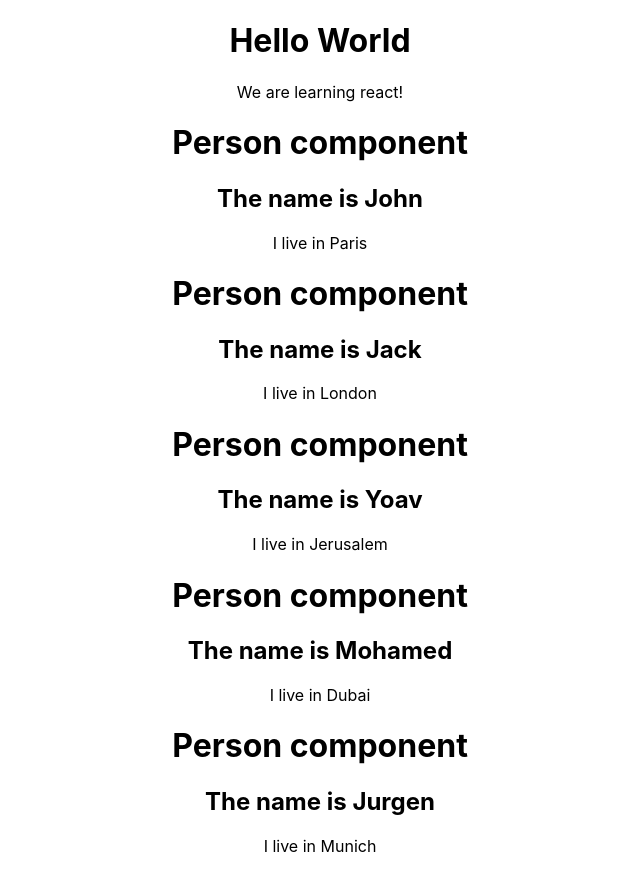
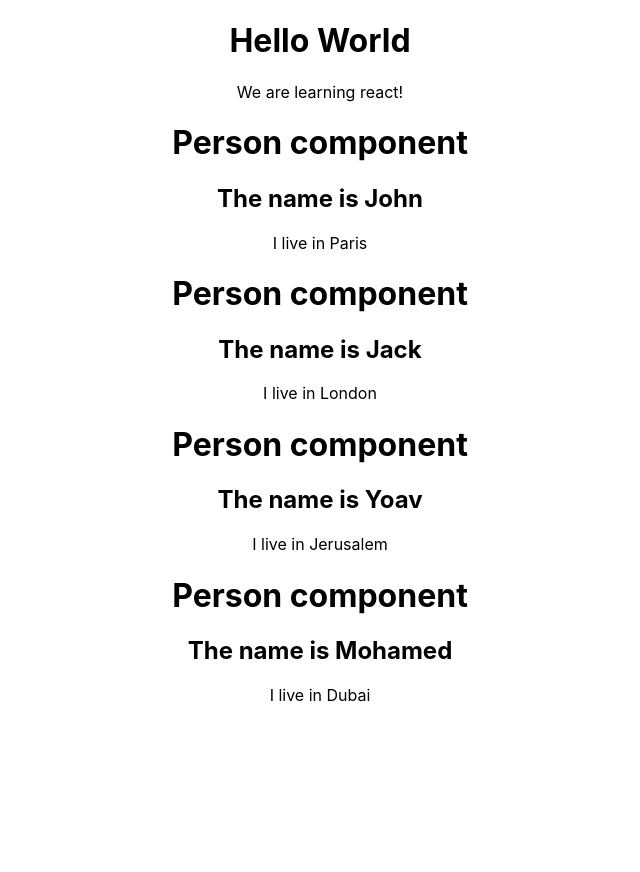
Before and after one commit to ronihorowitz/basics, a React (Create React App) app: page / in a window 1280 px wide. Shown: the whole page, without its empty margins (320-960 px from the left). After the commit the page ends 800 px from the top, so only its background shows below. Built offline with nearby package versions, Linux system fonts and the light colour scheme.

Commit message:
Removed jurdan

```diff
--- a/src/App.js
+++ b/src/App.js
@@ -10,7 +10,6 @@ function App() {
         <Person personName = "Jack" personLocation = "London" />
         <Person personName = "Yoav" personLocation = "Jerusalem" />
         <Person personName = "Mohamed" personLocation = "Dubai" />
-        <Person personName = "Jurgen" personLocation = "Munich" />
     </div>
   );
 }
```
